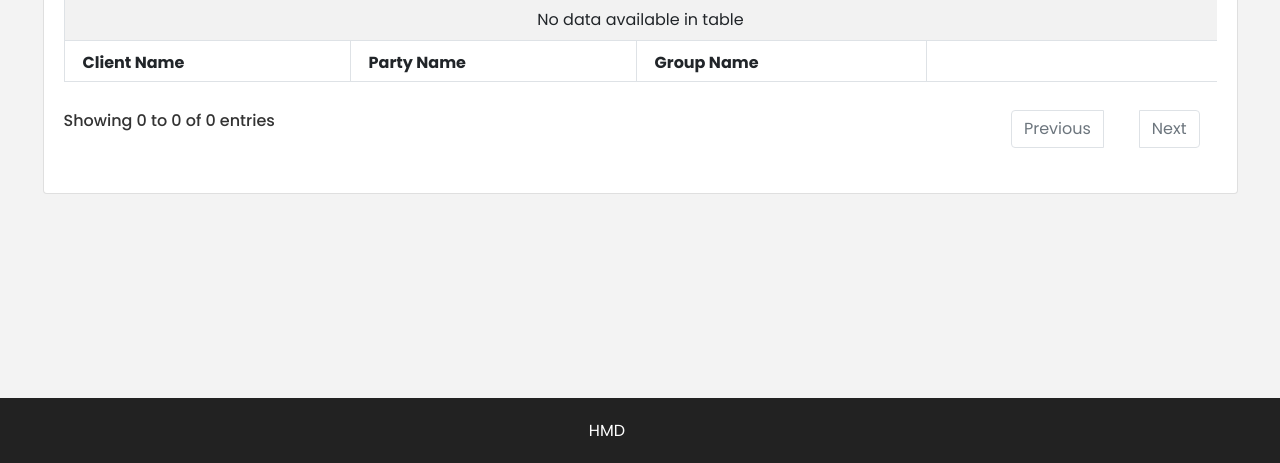
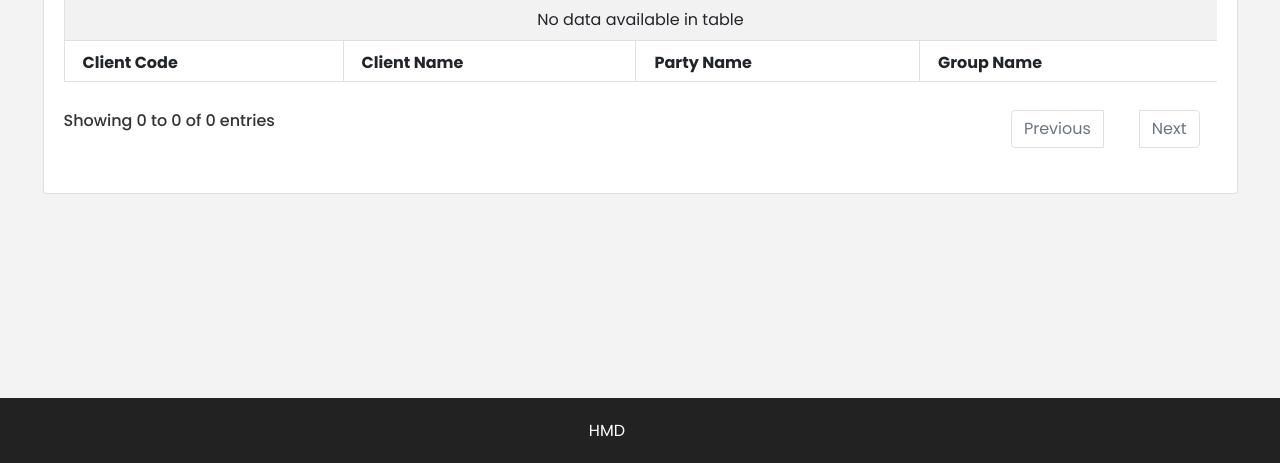
Before and after one commit to harin8/HMD, a Django app: page /clients/client_master_list in a window 1280 px wide. Shown: the part 337-800 px from the top of the page. Run offline with Django 3.2, Linux system fonts and the light colour scheme; data that the repository does not hold is empty; some libraries are stand-ins or nearby versions.

Commit message:
Update client_master.html

```diff
--- a/clients/templates/client_master.html
+++ b/clients/templates/client_master.html
@@ -28,7 +28,7 @@
                         <table cellpadding="1" cellspacing="2" border="0" class="table table-striped table-bordered dataTable" id="client_info" width="100%">
                             <thead>
                             <tr>
-                                <th>Client Code</th>
+                                <th align="left">Client Code</th>
                                 <th align="left">Client Name</th>
                                 <th align="left">Party Name</th>
                                 <th align="left">Group Name</th>
@@ -46,6 +46,7 @@
                             </tbody>
                                 <tfoot>
                                 <tr>
+				    <th align="left">Client Code</th>
                                     <th align="left">Client Name</th>
                                     <th align="left">Party Name</th>
                                     <th align="left">Group Name</th>
```
